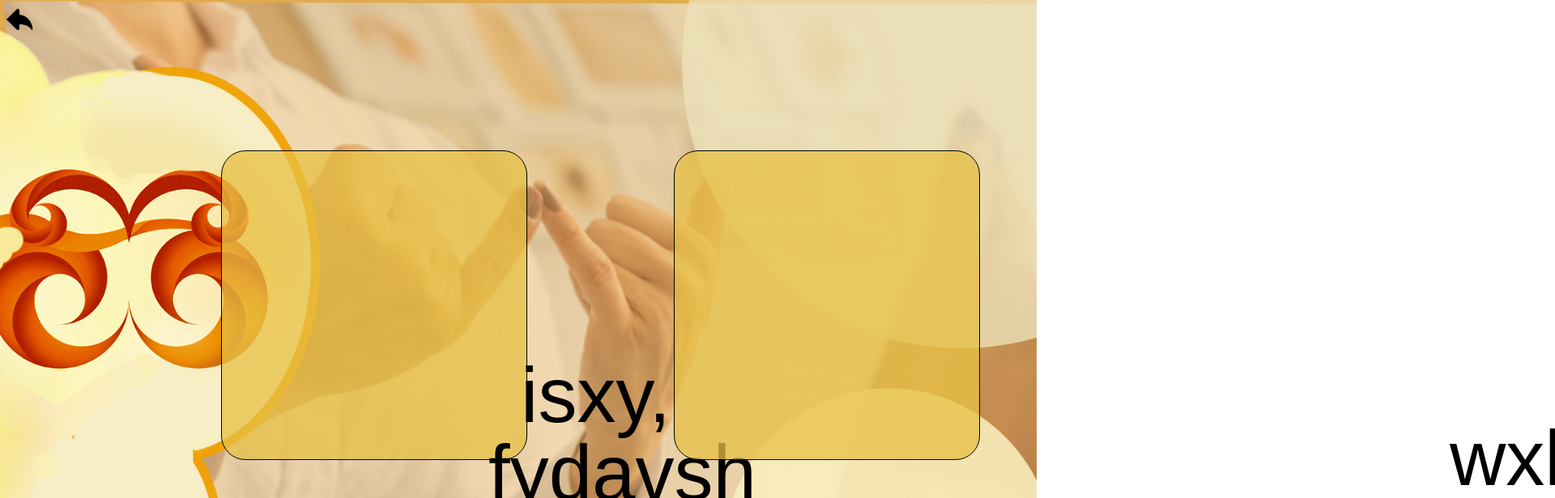
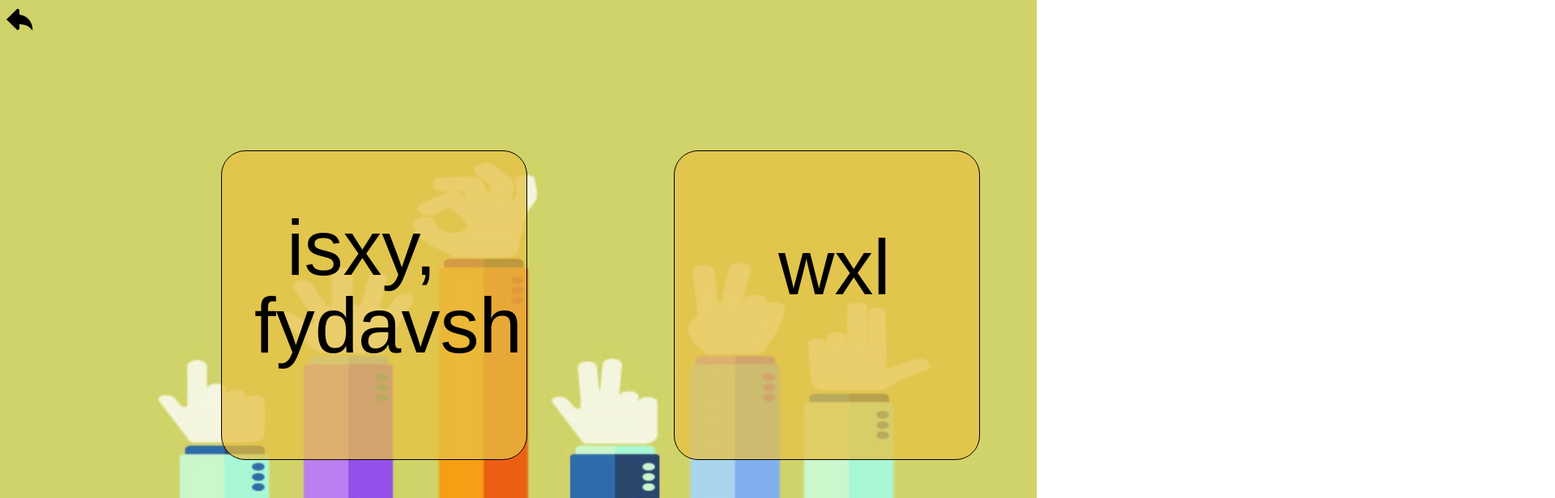
Before and after one commit to Nazeefa-Anees/Learning_Aid_For_The_Hearing_Impaired, a React (Vite) app in the folder learning_aid/: page / in a window 1280 px wide. Shown: the top 616 px of the page at 81% size, 1920 px wide, since content can reach past the window. Built offline with nearby package versions, Linux system fonts and the light colour scheme.

Commit message:
learning page

```diff
--- a/learning_aid/src/App.jsx
+++ b/learning_aid/src/App.jsx
@@ -1,8 +1,6 @@
 import React from 'react'
 import Learning from './pages/Learning'
-import Splash from './pages/Splashscreen'
-import Questionnaire from './pages/Questionnaire'
-import HomeSelection from './pages/HomeSelection'
+
 
 
 
--- a/learning_aid/src/pages/Learning.jsx
+++ b/learning_aid/src/pages/Learning.jsx
@@ -1,26 +1,27 @@
 import React from 'react'
 import backArrow from '../assets/backarrow.png'
 import homeIcon from '../assets/homeicon.png'
+
 import './learning.css'
 
 export default function Learning() {
     return (
-      <div className="relative w-full h-full">
+      <div>
         {/* Background Image */}
-        <div className="absolute w-full h-full left-0 top-0 bg-cover bg-center" style={{ backgroundImage: `url('./assets/learning.jpg')` }}>
+        <div className="bg-[url('./assets/learning.jpg')]  bg-cover bg-center min-h-screen">
 
         </div>
 
         {/* Alphabet Box */}
         <div className="alphabet-box">
-          <h1 className='alphabet-text font-custom text-8xl text-center mt-8 whitespace-pre-wrap'>
+          <h1 className='alphabet-text font-custom text-8xl text-center mt-8  whitespace-pre-wrap absolute left-10 top-10'>
             isxy,<br/>fydavsh
           </h1>
         </div>
 
         {/* Number Box */}
         <div className="number-box">
-          <h1 className='number-text font-custom text-8xl text-center mt-8 whitespace-pre-wrap'>
+          <h1 className='number-text font-custom text-8xl text-center mt-8 whitespace-pre-wrap absolute left-32 top-16'>
             wxl
           </h1>
         </div>
--- a/learning_aid/src/pages/learning.css
+++ b/learning_aid/src/pages/learning.css
@@ -26,8 +26,7 @@
     position: absolute;
     width: 265px;
     height: 310px;
-    left: 329px;
-    top: 222px;
+
 
     font-family: 'Sinhala';
     font-style: normal;
@@ -43,8 +42,7 @@
     position: absolute;
     width: 128px;
     height: 155px;
-    left: 957px;
-    top: 300px;
+
 
     font-family: 'Sinhala';
     font-style: normal;
```
